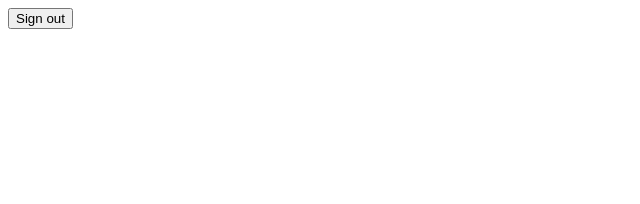
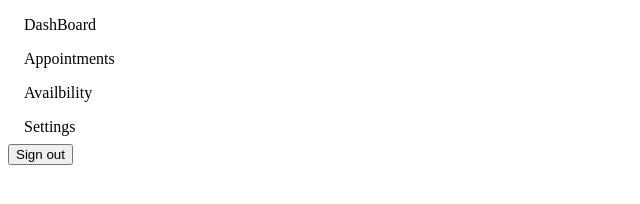
Before and after one commit to RamzeeKeyrouz/CS-219-Final-Project, a plain HTML site: page public/dashboard.html in a window 1280 px wide. Shown: the whole page, without its empty margins (0-640 px from the left). Drawn offline with Linux system fonts and the light colour scheme.

Commit message:
I have made a few files and a list to connect them.

```diff
--- a/public/dashboard.html
+++ b/public/dashboard.html
@@ -1,6 +1,15 @@
 <!DOCTYPE html>
 <html>
+<head>
+    <link rel = stylesheet href = "list.css">
+</head>
     <body>
+        <ul>
+            <li><a href = "dashboard.html">DashBoard</a></li>
+            <li><a href = "appointments.html">Appointments</a></li>
+            <li><a href = "availbility.html">Availbility</a></li>
+            <li><a href = "settings.html">Settings</li>
+        </ul>
         <button type = "button" onclick = "location.href = 'sign_in.html'">Sign out</button>
     </body>
 </html>
--- /dev/null
+++ b/public/list.css
@@ -0,0 +1,18 @@
+ul{
+    list-style-type: none;
+    margin: 0;
+    padding: 0px;
+    width: 150px;
+}
+
+li a:hover{
+    background-color: #555555;
+    color: white;
+}
+
+li a{
+    display: block;
+    color: black;
+    padding: 8px 16px;
+    text-decoration: none;
+}
```
Also changed, not shown: public/appointments.html (added, +14 -0 lines), public/availbility.html (added, +14 -0 lines), public/settings.html (added, +14 -0 lines).
